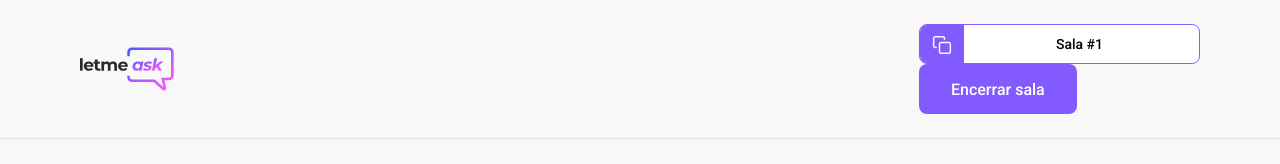
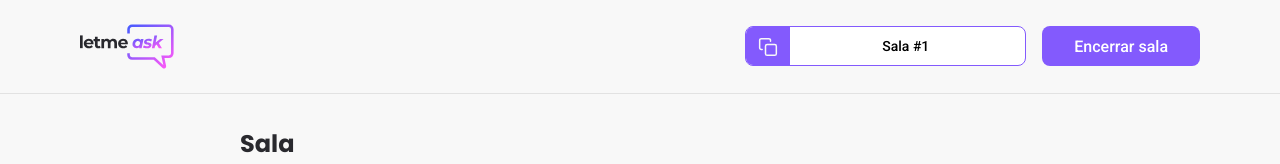
Before and after one commit to Dorneles-Fabiane/letmeask, a React (Create React App) app: page /admin/rooms/1 in a window 1280 px wide. Shown: the top 164 px of the page. Built offline with nearby package versions, Linux system fonts and the light colour scheme; no server answers; the database is empty.

Commit message:
Added div stylization to 'Encerrar sala' button at AdminRoom view

```diff
--- a/src/styles/room.scss
+++ b/src/styles/room.scss
@@ -12,6 +12,15 @@
 
          > img {
             max-height: 45px;
+         }
+
+         > div {
+            display: flex;
+            gap: 16px;
+
+            button {
+               height: 40px;
+            }
          }
       }
    }
```
